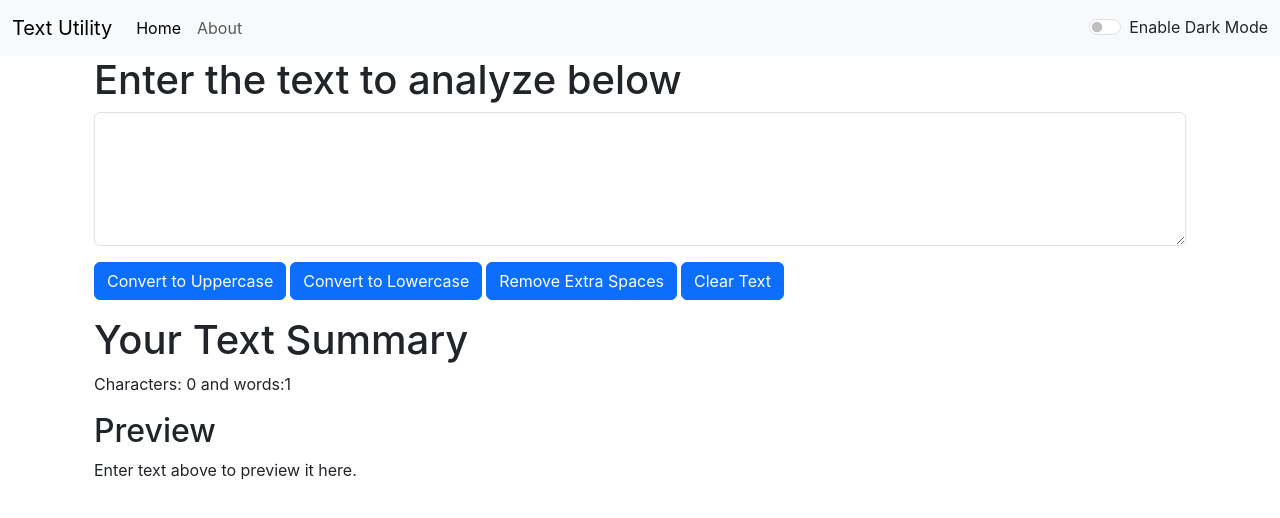
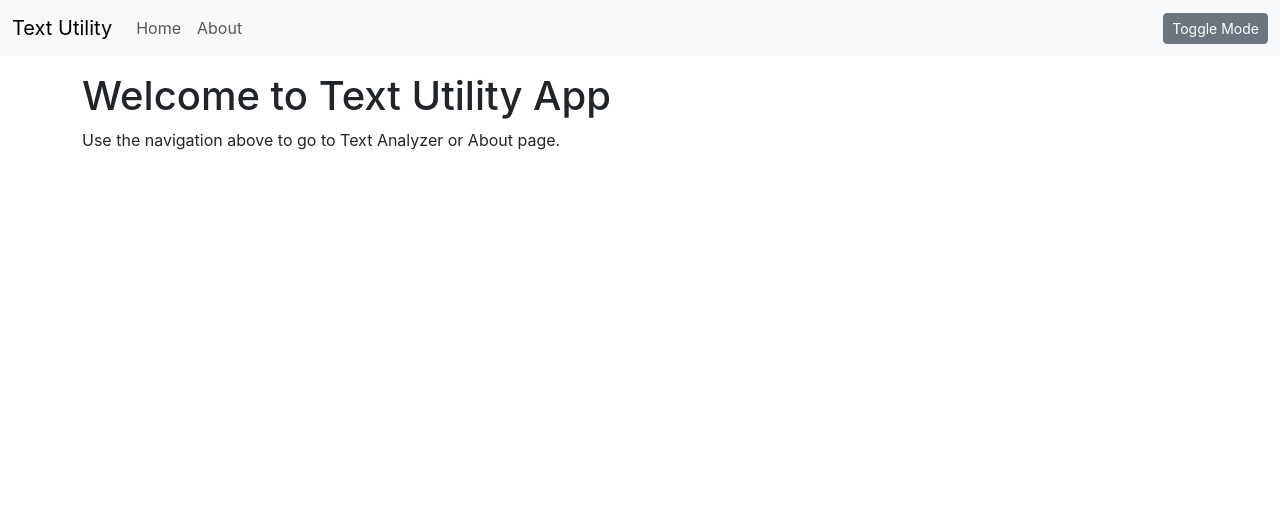
Before and after one commit to mukesh-kumar1983/TextUtils, a React (Create React App) app in the folder text-utils/: page / in a window 1280 px wide. Shown: the top 518 px of the page. Built offline with nearby package versions, Linux system fonts and the light colour scheme.

Commit message:
Video 16 - Routing completed

```diff
--- a/text-utils/package.json
+++ b/text-utils/package.json
@@ -9,6 +9,7 @@
     "@testing-library/user-event": "^13.5.0",
     "react": "^19.2.3",
     "react-dom": "^19.2.3",
+    "react-router-dom": "^7.13.0",
     "react-scripts": "5.0.1",
     "web-vitals": "^2.1.4"
   },
--- a/text-utils/src/App.js
+++ b/text-utils/src/App.js
@@ -4,32 +4,28 @@ import Navbar from "./components/Navbar";
 import PropTypes from "prop-types";
 import TextForm from "./components/TextForm";
 import About from "./components/About";
+import Home from "./components/Home";
 import React, { useState } from "react";
 import Alert from "./components/Alert";
+import { BrowserRouter as Router, Routes, Route } from "react-router-dom";
 
 function App() {
-
-
-
   const [mode, setMode] = useState("light");
   const [alert, setAlert] = useState(null);
 
   const showAlert = (message, type) => {
-  setAlert({ message, type });
-
-  setTimeout(() => {
-    setAlert(null);
-  }, 1500);
-};
+    setAlert({ message, type });
+    setTimeout(() => {
+      setAlert(null);
+    }, 1500);
+  };
 
   const toggleMode = () => {
-
     if (mode === "light") {
       setMode("dark");
       document.body.style.backgroundColor = "#343a40";
       document.body.style.color = "#fff";
       showAlert("Dark mode has been enabled", "success");
-
     } else {
       setMode("light");
       document.body.style.backgroundColor = "#fff";
@@ -38,18 +34,16 @@ function App() {
     }
   };
 
-
-
-
   return (
-    <>
-      <Navbar  title="Text Utility" mode={mode} aboutText="About" toggleMode={toggleMode}/>
-      <Alert alert={alert}/>
-      <div className="container">
-        <TextForm heading={"Enter the text to analyze below"} showAlert={showAlert} />
-        {/* <About/> */}
-      </div>
-    </>
+    <Router>
+      <Navbar title="Text Utility" aboutText="About" mode={mode} toggleMode={toggleMode} />
+      <Alert alert={alert} />
+      <Routes>
+        <Route path="/" element={<Home />} />
+        <Route path="/home" element={<TextForm heading="Enter the text to analyze below" showAlert={showAlert} />} />
+        <Route path="/about" element={<About />} />
+      </Routes>
+    </Router>
   );
 }
 
@@ -57,4 +51,5 @@ Navbar.propTypes = {
   title: PropTypes.string,
   aboutText: PropTypes.string,
 };
+
 export default App;
--- /dev/null
+++ b/text-utils/src/components/Home.js
@@ -0,0 +1,10 @@
+import React from "react";
+
+export default function Home() {
+  return (
+    <div className="container my-3">
+      <h1>Welcome to Text Utility App</h1>
+      <p>Use the navigation above to go to Text Analyzer or About page.</p>
+    </div>
+  );
+}
--- a/text-utils/src/components/Navbar.js
+++ b/text-utils/src/components/Navbar.js
@@ -1,68 +1,31 @@
 import React from "react";
-import PropTypes from "prop-types";
-// import {router, Link, Route, Router-Link-DOMException } from 'react-router-dom';
+import { Link } from "react-router-dom";
 
-export default function Navbar(props) {
+export default function Navbar({ title, aboutText, mode, toggleMode }) {
   return (
-    <>
-      <nav
-        className={`navbar navbar-expand-lg navbar-${props.mode} bg-${props.mode}`}
-      >
+    <nav className={`navbar navbar-expand-lg navbar-${mode} bg-${mode}`}>
       <div className="container-fluid">
-          <a className="navbar-brand" href="/">
-            {props.title}
-          </a>
-
-          <button
-            className="navbar-toggler"
-            type="button"
-            data-bs-toggle="collapse"
-            data-bs-target="#navbarSupportedContent"
-            aria-controls="navbarSupportedContent"
-            aria-expanded="false"
-            aria-label="Toggle navigation"
-          >
-            <span className="navbar-toggler-icon"></span>
-          </button>
-          <div className="collapse navbar-collapse" id="navbarSupportedContent">
+        <Link className="navbar-brand" exact to="/">
+          {title}
+        </Link>
+        <div className="collapse navbar-collapse">
           <ul className="navbar-nav me-auto mb-2 mb-lg-0">
             <li className="nav-item">
-                <a className="nav-link active" aria-current="page" href="/">
+              <Link className="nav-link" exact to="/home">
                 Home
-                </a>
+              </Link>
             </li>
             <li className="nav-item">
-                <a className="nav-link" href="/">
-                  {props.aboutText}
-                </a>
+              <Link className="nav-link" exact to="/about">
+                {aboutText}
+              </Link>
             </li>
           </ul>
-
-            <form className="d-flex" role="search">
-              <div className={`form-check form-switch text-${props.mode==='light'? 'dark' : 'light'}`}>
-                <input
-                  className="form-check-input"
-                  type="checkbox"
-                  role="switch"
-                  id="switchCheckDefault"
-                  onClick={props.toggleMode}
-                />
-                <label className="" htmlFor="switchCheckDefault">
-                  {props.mode === "light" ? "Enable Dark Mode" : "Enable Light Mode"}
-
-                </label>
-              </div>
-            </form>
+          <button onClick={toggleMode} className="btn btn-sm btn-secondary">
+            Toggle Mode
+          </button>
         </div>
       </div>
     </nav>
-    </>
   );
 }
-
-Navbar.propTypes = {
-  title: PropTypes.string.isRequired,
-  aboutText: PropTypes.string,
-  mode: PropTypes.string,
-  toggleMode: PropTypes.func,
-};
```
Also changed, not shown: 1 other file (tests, documents, lock files or other folders). Lines whose indentation alone changed are shown as unchanged.
